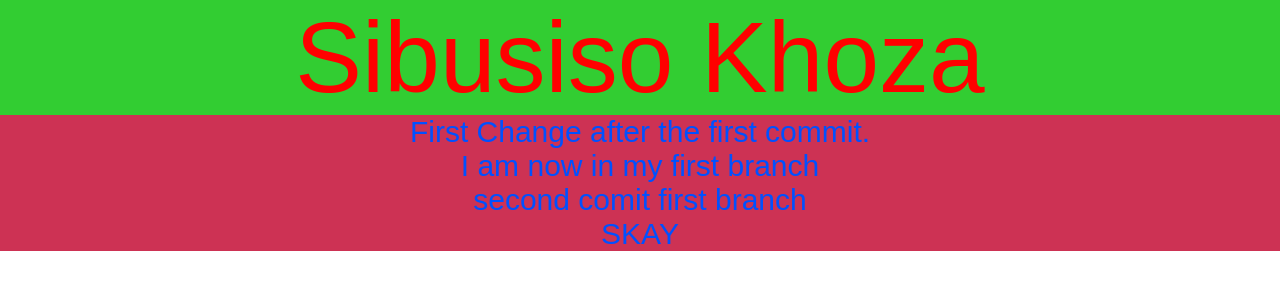
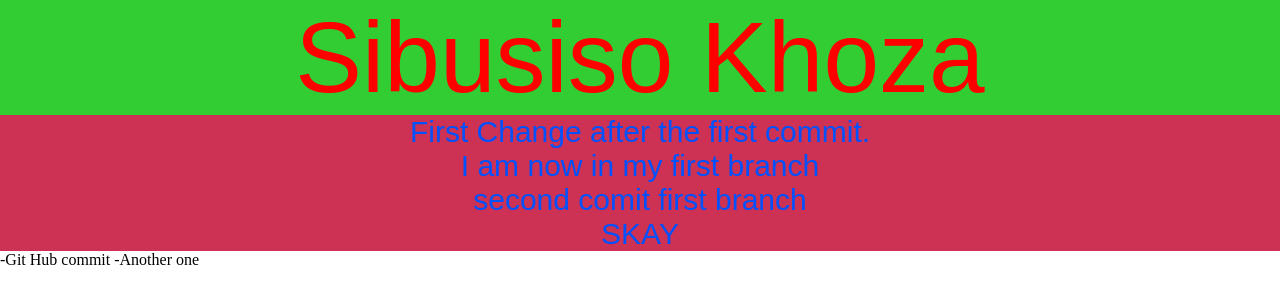
Before and after one commit to SibusisoKhoza/commands-repo-test, a plain HTML site: page index.html in a window 1280 px wide. Drawn offline with Linux system fonts and the light colour scheme.

Commit message:
Update index.html
Update index.html

```diff
--- a/index.html
+++ b/index.html
@@ -32,3 +32,5 @@
     <center><p>SKAY</p></center>
 </body>
 </html>
+-Git Hub commit
+-Another one
```
